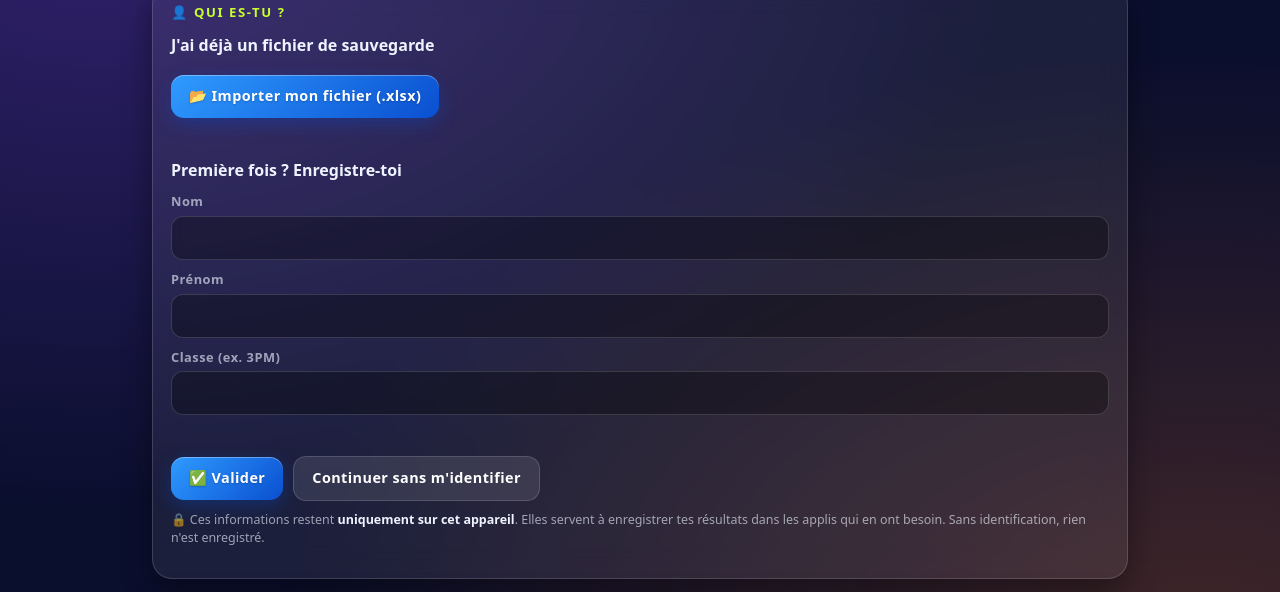
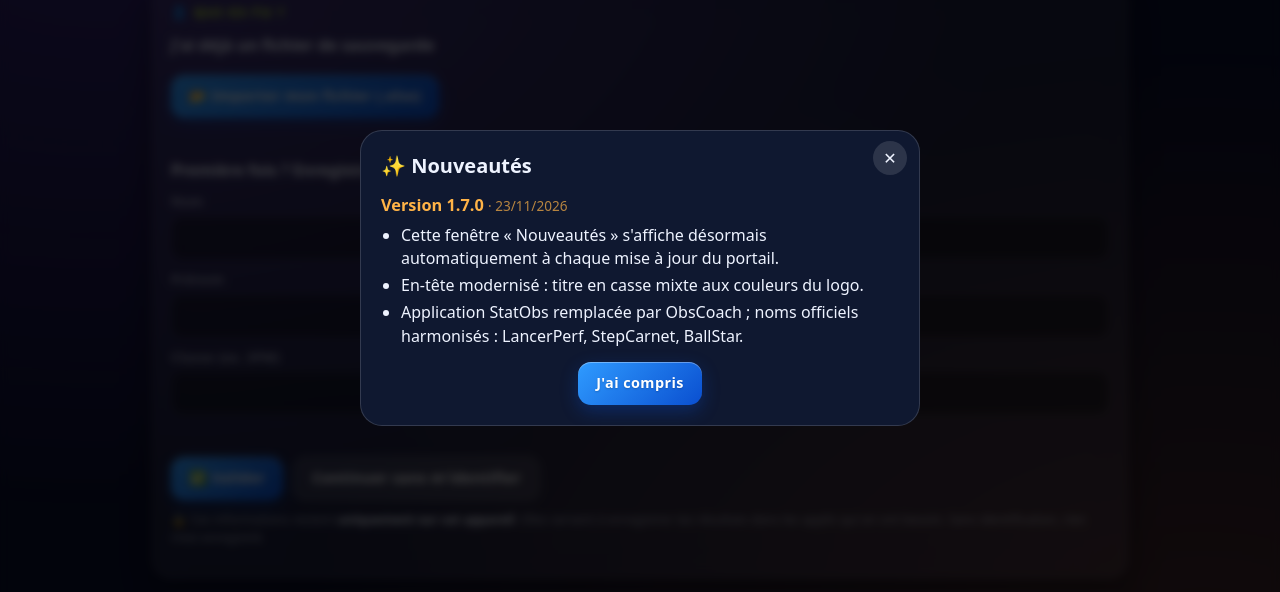
Before and after one commit to VinzToc/Applis_EPS_Eleves, a plain HTML site: page index.html in a window 1280 px wide. Shown: the part 122-714 px from the top of the page. Drawn offline with Linux system fonts and the light colour scheme.

Commit message:
Portail élèves 1.7.0 : fenêtre Nouveautés affichée automatiquement après chaque mise à jour
Co-Authored-By: Claude Sonnet 5.5 <noreply@anthropic.com>
Claude-Session: https://claude.ai/code/session_01DWMzvDjuQqdn6i5FnQMur8

```diff
--- a/index.html
+++ b/index.html
@@ -60,6 +60,8 @@ nav button.act{color:var(--onc);border-color:transparent;background:var(--nav);b
 #fiche,.ov{position:fixed;inset:0;z-index:200;background:#000b;display:flex;align-items:flex-end;justify-content:center;backdrop-filter:blur(4px)}#fiche[hidden],.ov[hidden]{display:none}
 .ov{align-items:center;padding:16px}
 .fc{position:relative;background:#0f1830;color:var(--tx);border:1px solid var(--bd);width:100%;max-width:560px;max-height:86vh;overflow:auto;border-radius:22px 22px 0 0;padding:20px 20px calc(20px + env(safe-area-inset-bottom))}
+.nvc{border-radius:22px;max-height:86vh;overflow:auto}.nvc h3{margin:0 0 10px;font-size:1.25rem}.nvc h4{margin:14px 0 6px;font-size:1.02rem;color:#ffb347}.nvc h4 small{font-weight:500;opacity:.7}
+.nvc ul{margin:0;padding-left:20px;line-height:1.45}.nvc li{margin:4px 0}
 #fx,.xb{position:absolute;top:10px;right:12px;border:0;background:rgba(255,255,255,.12);color:var(--tx);border-radius:50%;width:34px;height:34px;font-size:1rem;cursor:pointer}
 .fh{display:flex;gap:14px;align-items:center;margin-bottom:6px;padding-right:36px}.fh span{font-size:.85rem;color:var(--mut)}
 .av{flex:none;width:56px;height:56px;border-radius:50%;background:var(--nav);color:var(--onc);display:flex;align-items:center;justify-content:center;font-weight:900;font-size:1.2rem;text-transform:uppercase;box-shadow:0 4px 14px var(--g1)}
@@ -114,7 +116,9 @@ header img:hover{transform:rotate(-5deg) scale(1.05)}
   <p class="rgpd">Le fichier .xlsx exporté (un onglet par application, une ligne par saisie) est ta sauvegarde : garde-le sur ton appareil ou ton ENT, réimporte-le si tu changes d'appareil, et remets-le à ton professeur (il l'importe dans Mes Apps EPS). ⚠ Pense à l'exporter avant d'effacer tes données.</p></div>
 </main>
 <footer class="foot"><div><a href="confidentialite.html">Politique de confidentialité</a> · <a href="contact.html">Contact</a></div><p>Applis EPS Élèves · Vincent TOCQUIN – « VinZ Neuron »</p></footer>
-<p class="ver">Version <span id="ver"></span> · données stockées uniquement sur cet appareil</p>
+<div id="nvm" class="ov" hidden><div class="fc nvc"><button id="nvx" aria-label="Fermer" class="xb">✕</button>
+ <h3>✨ Nouveautés</h3><div id="nvb"></div><div class="row" style="justify-content:center;margin-top:14px"><button class="btn b" id="nvo">J'ai compris</button></div></div></div>
+<p class="ver"><a href="#" onclick="voirNouveautes();return false" title="Voir les nouveautés" style="color:inherit">Version <span id="ver"></span> ✨</a> · données stockées uniquement sur cet appareil</p>
 <script src="version.js"></script><script src="eps-core.js"></script><script src="eleve-core.js"></script>
 <script>
 const $=s=>document.querySelector(s),esc=s=>String(s??'').replace(/[&<>"]/g,c=>({'&':'&amp;','<':'&lt;','>':'&gt;','"':'&quot;'}[c]));
@@ -152,4 +156,14 @@ fetch('apps.json',{cache:'no-cache'}).then(r=>{if(!r.ok)throw new Error('apps.js
  .catch(e=>{$('#apps').innerHTML='<p class="err">⚠ Catalogue illisible : '+esc(e.message)+'</p>'});
 if('serviceWorker'in navigator)navigator.serviceWorker.register('sw.js');
 refresh();
+/* Nouveautés : fenêtre affichée une fois après chaque mise à jour (nouveautes.json, plus récent en premier) */
+(()=>{const K='EPS_ELEVES_VERSION_VUE',cmp=(a,b)=>{a=a.split('.').map(Number);b=b.split('.').map(Number);for(let i=0;i<3;i++){const d=(a[i]||0)-(b[i]||0);if(d)return d}return 0};
+ const get=()=>{try{return localStorage.getItem(K)}catch(e){return null}},set=v=>{try{localStorage.setItem(K,v)}catch(e){}};
+ let N=null;const charger=()=>N||(N=fetch('nouveautes.json').then(r=>r.json()).then(L=>Array.isArray(L)?L:[]).catch(()=>[]));
+ const montrer=L=>{if(!L.length)return;$('#nvb').innerHTML=L.map(n=>`<h4>Version ${esc(n.v)}${n.date?` <small>· ${esc(new Date(n.date).toLocaleDateString('fr-FR'))}</small>`:''}</h4><ul>${(n.items||[]).map(t=>`<li>${esc(t)}</li>`).join('')}</ul>`).join('');$('#nvm').hidden=false};
+ const fermer=()=>{$('#nvm').hidden=true;set(APP_VERSION)};
+ $('#nvo').onclick=$('#nvx').onclick=fermer;$('#nvm').onclick=e=>{if(e.target.id==='nvm')fermer()};
+ charger().then(L=>{L=L.filter(n=>cmp(n.v,APP_VERSION)<=0).sort((a,b)=>cmp(b.v,a.v));const vue=get();
+  if(!vue){montrer(L.slice(0,1))}else if(cmp(APP_VERSION,vue)>0){montrer(L.filter(n=>cmp(n.v,vue)>0))}else if(vue!==APP_VERSION)set(APP_VERSION)});
+ window.voirNouveautes=()=>charger().then(L=>montrer(L.filter(n=>cmp(n.v,APP_VERSION)<=0).sort((a,b)=>cmp(b.v,a.v)).slice(0,4)))})();
 </script></body></html>
--- /dev/null
+++ b/nouveautes.json
@@ -0,0 +1,32 @@
+[
+ {
+  "v": "1.7.0",
+  "date": "2026-11-23",
+  "items": [
+   "Cette fenêtre « Nouveautés » s'affiche désormais automatiquement à chaque mise à jour du portail.",
+   "En-tête modernisé : titre en casse mixte aux couleurs du logo.",
+   "Application StatObs remplacée par ObsCoach ; noms officiels harmonisés : LancerPerf, StepCarnet, BallStar."
+  ]
+ },
+ {
+  "v": "1.6.0",
+  "date": "2026-11-20",
+  "items": [
+   "Les applis sont classées par catégorie et présentées côte à côte."
+  ]
+ },
+ {
+  "v": "1.5.4",
+  "date": "2026-11-20",
+  "items": [
+   "Nouveau logo pour OrienRun."
+  ]
+ },
+ {
+  "v": "1.5.3",
+  "date": "2026-11-19",
+  "items": [
+   "Nouvelle application au catalogue : TirsHand (handball : carte de tirs et projet tactique)."
+  ]
+ }
+]
--- a/sw.js
+++ b/sw.js
@@ -1,5 +1,5 @@
 importScripts('version.js');
-const V='applis-eps-eleves-v'+APP_VERSION,F=['./', 'version.js', 'index.html', 'eps-core.js', 'eleve-core.js', 'apps.json', 'manifest.webmanifest', 'style.css', 'contact.html', 'confidentialite.html', 'icons/icon-192.png', 'icons/icon-512.png', 'icons/logo.png'];
+const V='applis-eps-eleves-v'+APP_VERSION,F=['./', 'version.js', 'index.html', 'eps-core.js', 'eleve-core.js', 'apps.json', 'nouveautes.json', 'manifest.webmanifest', 'style.css', 'contact.html', 'confidentialite.html', 'icons/icon-192.png', 'icons/icon-512.png', 'icons/logo.png'];
 const T=2500; // si le réseau ne répond pas en 2,5 s (wifi sans Internet, borne coupée…), on sert tout de suite la copie hors ligne
 const net=r=>new Promise((ok,ko)=>{const t=setTimeout(()=>ko(new Error('timeout')),T);fetch(r,{cache:'no-cache'}).then(x=>{clearTimeout(t);ok(x)},e=>{clearTimeout(t);ko(e)})});
 // Installation : chaque fichier est chargé séparément ; un fichier manquant ne bloque plus l'installation (donc le mode hors ligne).
--- a/version.js
+++ b/version.js
@@ -1 +1 @@
-const APP_VERSION="1.6.2"; // ← seul endroit à modifier pour changer la version
+const APP_VERSION="1.7.0"; // ← seul endroit à modifier pour changer la version
```
